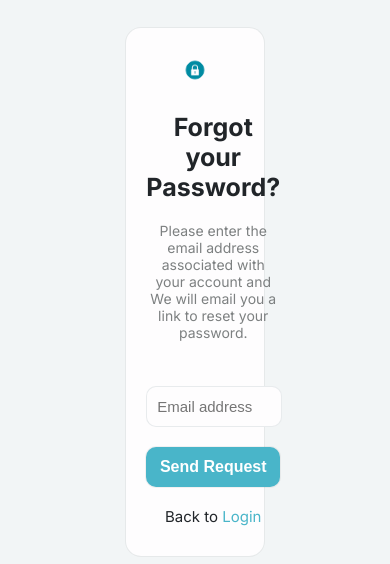
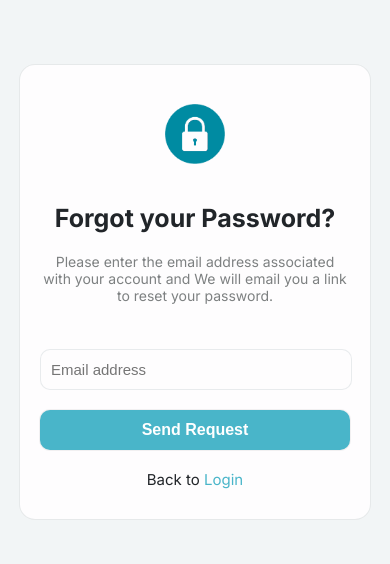
Before and after one commit to ashaytiwari/Authenticator-App, a Next.js app: page /forgotPassword in a window 390 px wide. Shown: the part 130-694 px from the top of the page. Built offline with nearby package versions, Linux system fonts and the light colour scheme.

Commit message:
ui: made forgot password page responsive

```diff
--- a/src/app/forgotPassword/page.module.scss
+++ b/src/app/forgotPassword/page.module.scss
@@ -1,3 +1,5 @@
+@import '@/styles/media-query.scss';
+
 #forgotPasswordMain {
   background-color: var(--application-secondary-background-color);
   display: flex;
@@ -51,3 +53,21 @@
     }
   }
 }
+
+@include medium-screen {
+  #forgotPasswordMain {
+    #forgotPasswordCard {
+      width: 50%;
+    }
+  }
+}
+
+@include small-screen {
+  #forgotPasswordMain {
+    padding: 0 20px;
+
+    #forgotPasswordCard {
+      width: 90%;
+    }
+  }
+}
```
